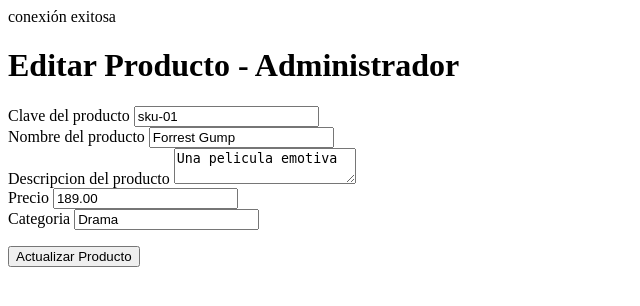
After one commit to tecwebii/Tienda, a PHP site: page /editar-producto.php?id=1 in a window 1280 px wide. The commit adds this page. Shown: the top 306 px of the page, without its empty margins (0-640 px from the left). Run offline with PHP 8.4, Linux system fonts and the light colour scheme; data comes from the database, SQL or seed files in the repository.

Commit message:
Grupo G
Proyecto con la posibilidad de editar un producto

```diff
--- /dev/null
+++ b/admin/editar-producto.php
@@ -0,0 +1,50 @@
+<?php
+include_once("includes/config.php");
+$titulo="Editar Producto - Administrador";
+$id=$_GET['id'];
+$consulta_editar="SELECT * FROM Productos WHERE id = $id";
+$resultado=mysqli_query($conexion,$consulta_editar);
+
+while($row=mysqli_fetch_assoc($resultado)){
+	$id=$row['id'];
+	$clave=$row['clave_producto'];
+	$nombre=$row['nombre_producto'];
+	$descripcion=$row['descripcion_producto'];
+	$precio=$row['precio'];
+	$categoria=$row['categoria'];
+}
+?>
+
+<!DOCTYPE HTML>
+<html>
+	<head>
+		<meta charset="utf-8">
+		<title><?php echo $titulo; ?></title>
+	</head>
+	<body>
+		<h1><?php echo $titulo; ?></h1>
+
+		<form action="includes/actualizar-producto.php" method="POST">
+
+			<label for="clave_producto">Clave del producto</label>
+			<input type="text" name="clave_producto" value="<?php echo $clave; ?>" id="clave_producto"><br>
+
+			<label for="nombre_producto">Nombre del producto</label>
+			<input type="text" name="nombre_producto" value="<?php echo $nombre; ?>" id="nombre_producto"><br>
+
+			<label for="descripcion_producto">Descripcion del producto</label>
+			<textarea name="descripcion_producto" id="descripcion_producto"><?php echo $descripcion; ?></textarea><br>
+
+			<label for="precio">Precio</label>
+			<input type="text" name="precio" value="<?php echo $precio ?>" id="precio"><br>
+
+			<label for="categoria">Categoria</label>
+			<input type="text" name="categoria" value="<?php echo $categoria ?>" id="categoria"><br>
+
+			<input type="hidden" name="id" value="<?php echo $id; ?>">
+
+			<p><input type="submit" value="Actualizar Producto"></p>
+		</form>
+
+	</body>
+</html>
--- a/admin/includes/insertar-producto.php
+++ b/admin/includes/insertar-producto.php
@@ -8,5 +8,5 @@ $categoria=$_POST['categoria'];
 $consulta_insertar="INSERT INTO Productos
 (clave_producto,nombre_producto,descripcion_producto,precio,categoria)
 VALUES ('$clave','$nombre','$descripcion','$precio','$categoria')";
-mysqli_query($conexion,$consulta_insertar);in
+mysqli_query($conexion,$consulta_insertar);
 ?>
--- a/admin/index.php
+++ b/admin/index.php
@@ -33,7 +33,7 @@ $resultado = mysqli_query($conexion,$consulta);
 				echo "<tr>";
 				echo "<td>" . $row['id'] . "</td>";
 				echo "<td>" . $row['clave_producto'] . "</td>";
-				echo "<td>" . $row['nombre_producto'] . "</td>";
+				echo "<td><a href='editar-producto.php?id=" . $row['id'] . "'>" . $row['nombre_producto'] . "</a></td>";
 				echo "<td>" . $row['precio'] . "</td>";
 				echo "<td><a href='includes/borrar-producto.php?id=" . $row['id'] . "'> Borrar</a></td>";
 				echo "</tr>";
--- a/admin/nuevo-producto.php
+++ b/admin/nuevo-producto.php
@@ -11,7 +11,6 @@ $titulo="Nuevo Producto - Administrador";
 		<h1><?php echo $titulo; ?></h1>
 
 		<form action="includes/insertar-producto.php" method="POST">
-
 
 			<label for="clave_producto">Clave del producto</label>
 			<input type="text" name="clave_producto" value="" id="clave_producto"><br>
@@ -28,7 +27,6 @@ $titulo="Nuevo Producto - Administrador";
 			<label for="categoria">Categoria</label>
 			<input type="text" name="categoria" value="" id="categoria"><br>
 
-
 			<p><input type="submit" value="Agregar Producto"></p>
 		</form>
 
```
Also changed, not shown: admin/includes/actualizar-producto.php (added, +11 -0 lines).
